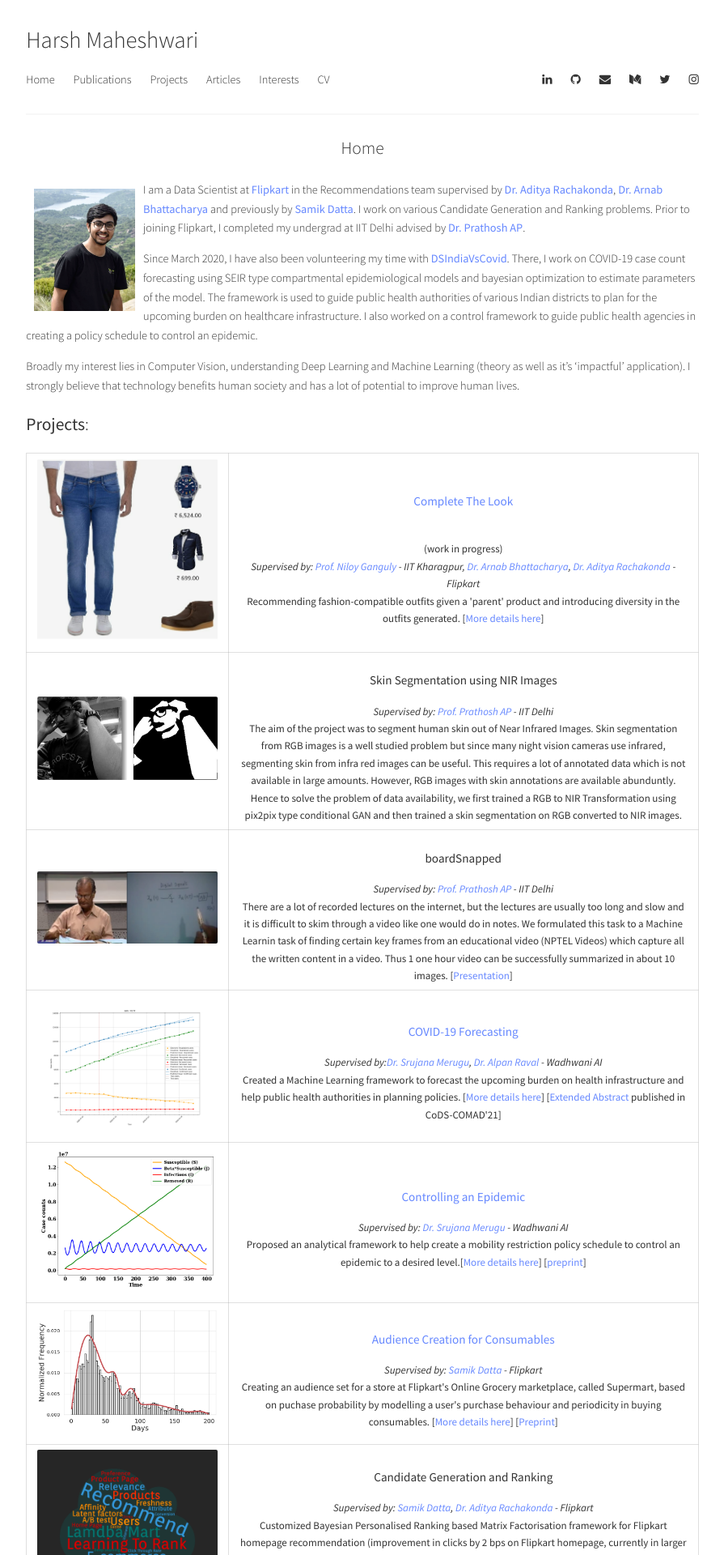
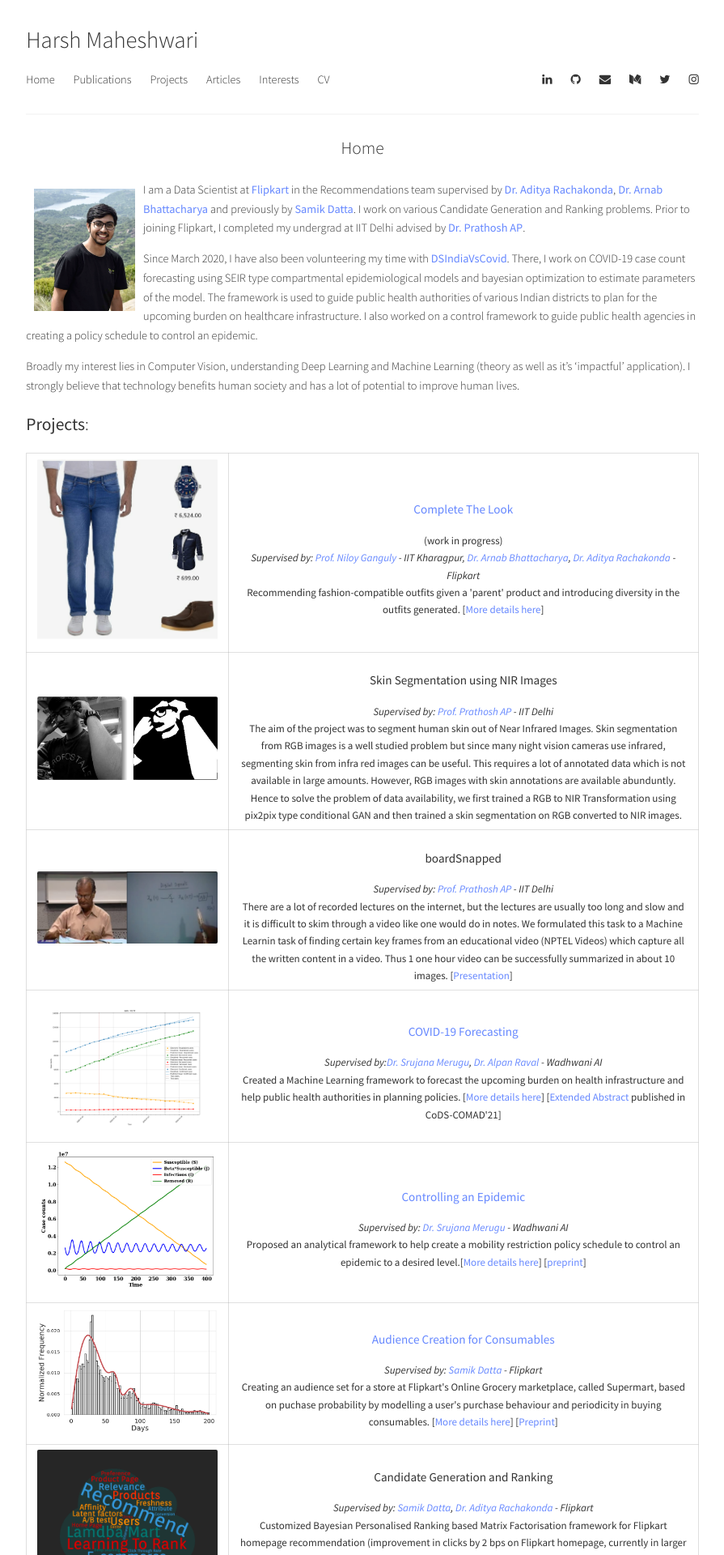
Before and after one commit to harshm121/portfolio-old, a Jekyll site: the page built from index.md, in a window 1280 px wide. Shown: the top 1920 px of the page at 81% size, without its empty margins (192-1087 px from the left). Built offline with Jekyll 4.4.1, drawn with Linux system fonts in a browser that asks for light colours; a style sheet for code colours, icons or effects is not loaded.

Commit message:
Update index.md

```diff
--- a/index.md
+++ b/index.md
@@ -32,7 +32,7 @@
 <table style="width:100%;">
   <tr>
     <th width="30%"><a href="https://harshm121.github.io/Projects/CTL/"><img src="https://harshm121.github.io/Projects/ctl_example.jpeg" alt="CTL Example" height = "30%"></a></th>
-	    <th width="70%"><h3><b><a href="https://harshm121.github.io/Projects/CTL/">Complete The Look</a></b></h3> <br> (work in progress)<br><font size="2.2"><i><h8>Supervised by: <a href = "http://www.facweb.iitkgp.ac.in/~niloy/">Prof. Niloy Ganguly</a> - IIT Kharagpur, <a href="https://www.linkedin.com/in/arnab-bhattacharya-26383573/">Dr. Arnab Bhattacharya</a>, <a href="https://www.linkedin.com/in/adityarachakonda/">Dr. Aditya Rachakonda</a> - Flipkart</h8></i></font> <br>
+	    <th width="70%"><h3><b><a href="https://harshm121.github.io/Projects/CTL/">Complete The Look</a></b></h3> (work in progress)<br><font size="2.2"><i><h8>Supervised by: <a href = "http://www.facweb.iitkgp.ac.in/~niloy/">Prof. Niloy Ganguly</a> - IIT Kharagpur, <a href="https://www.linkedin.com/in/arnab-bhattacharya-26383573/">Dr. Arnab Bhattacharya</a>, <a href="https://www.linkedin.com/in/adityarachakonda/">Dr. Aditya Rachakonda</a> - Flipkart</h8></i></font> <br>
 Recommending fashion-compatible outfits given a 'parent' product and introducing diversity in the outfits generated. [<a href="https://harshm121.github.io/Projects/CTL/">More details here</a>]</th>
   </tr>
 <tr>
```
